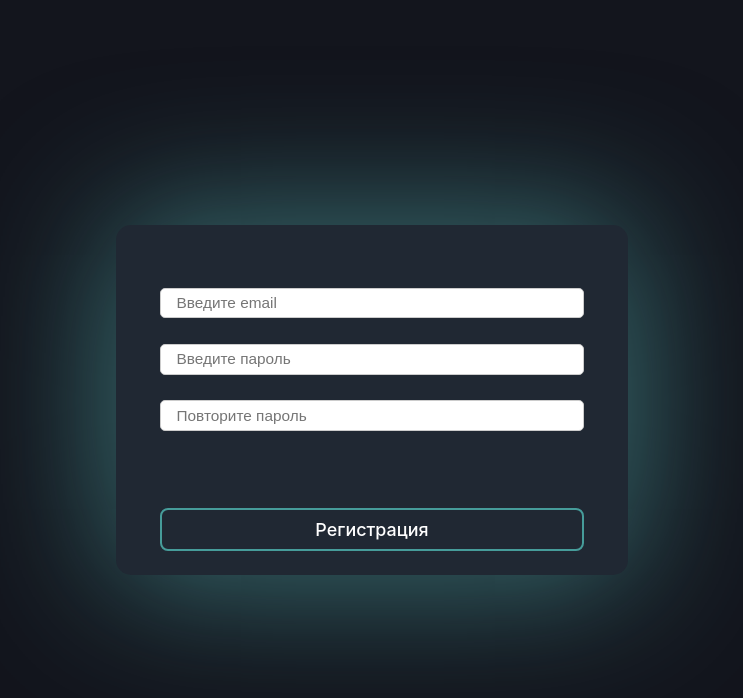
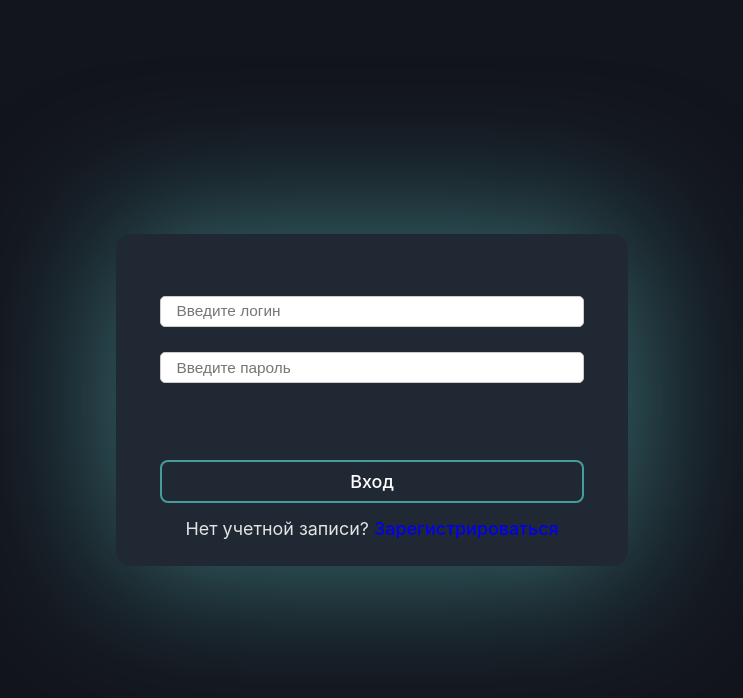
Before and after one commit to DemiFarkov/Gamification, a React (Vite) app: page /#/ in a window 1280 px wide. Shown: the top 698 px of the page, without its empty margins (268-1011 px from the left). Built offline with nearby package versions, Linux system fonts and the light colour scheme.

Commit message:
autorization_form change

```diff
--- a/src/autorization_form.jsx
+++ b/src/autorization_form.jsx
@@ -31,19 +31,11 @@ export default function AutorizationForm() {
   };
   return (
     <div className={classes.mainContainer}>
-      {location.pathname === "/Gamification" ? (
-        <LoginForm
-          setUsername={setUsername}
-          setPassword={setPassword}
-          handleSubmit={(e) => handleSubmit(e)}
-        />
-      ) : (
-        <RegistForm
-          setUsername={setUsername}
-          setPassword={setPassword}
-          handleSubmit={() => handleSubmit()}
-        />
-      )}
+      <LoginForm
+        setUsername={setUsername}
+        setPassword={setPassword}
+        handleSubmit={(e) => handleSubmit(e)}
+      />
     </div>
   );
 }
```
